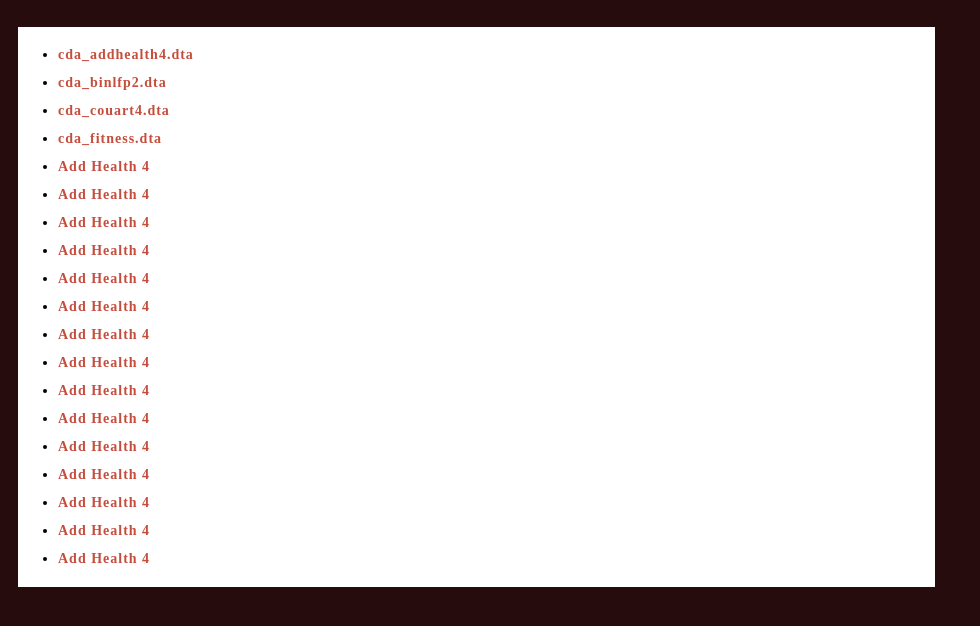
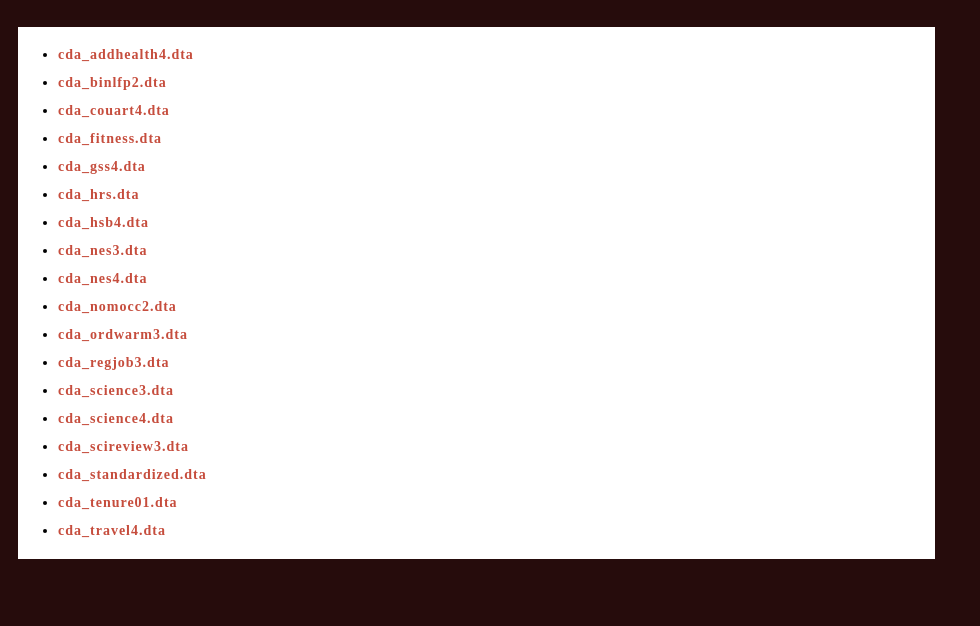
Before and after one commit to shawnana79/shawnana79.github.io, a plain HTML site: page data.html in a window 1280 px wide. Shown: the part 98-724 px from the top of the page, without its empty margins (0-980 px from the left). Drawn offline with Linux system fonts and the light colour scheme; a web font is replaced by a local one.

Commit message:
Update data.html

```diff
--- a/data.html
+++ b/data.html
@@ -15,22 +15,20 @@
         <li> <a title "cda_binlfp2.dta" href="data\cda_binlfp2.dta" target="_blank" rel="noopener" >cda_binlfp2.dta </a> </li>
         <li> <a title "cda_couart4.dta" href="data\cda_couart4.dta" target="_blank" rel="noopener" > cda_couart4.dta </a> </li>
         <li> <a title "cda_fitness.dta" href="data\cda_fitness.dta" target="_blank" rel="noopener" > cda_fitness.dta </a> </li>
-        <li> <a title "addhealth4" href="data\cda_addhealth4.dta" target="_blank" rel="noopener" > Add Health 4 </a> </li>
-        <li> <a title "addhealth4" href="data\cda_addhealth4.dta" target="_blank" rel="noopener" > Add Health 4 </a> </li>
-        <li> <a title "addhealth4" href="data\cda_addhealth4.dta" target="_blank" rel="noopener" > Add Health 4 </a> </li>
-        <li> <a title "addhealth4" href="data\cda_addhealth4.dta" target="_blank" rel="noopener" > Add Health 4 </a> </li>
-        <li> <a title "addhealth4" href="data\cda_addhealth4.dta" target="_blank" rel="noopener" > Add Health 4 </a> </li>
-        <li> <a title "addhealth4" href="data\cda_addhealth4.dta" target="_blank" rel="noopener" > Add Health 4 </a> </li>
-        <li> <a title "addhealth4" href="data\cda_addhealth4.dta" target="_blank" rel="noopener" > Add Health 4 </a> </li>
-        <li> <a title "addhealth4" href="data\cda_addhealth4.dta" target="_blank" rel="noopener" > Add Health 4 </a> </li>
-        <li> <a title "addhealth4" href="data\cda_addhealth4.dta" target="_blank" rel="noopener" > Add Health 4 </a> </li>
-        <li> <a title "addhealth4" href="data\cda_addhealth4.dta" target="_blank" rel="noopener" > Add Health 4 </a> </li>
-        <li> <a title "addhealth4" href="data\cda_addhealth4.dta" target="_blank" rel="noopener" > Add Health 4 </a> </li>
-        <li> <a title "addhealth4" href="data\cda_addhealth4.dta" target="_blank" rel="noopener" > Add Health 4 </a> </li>
-        <li> <a title "addhealth4" href="data\cda_addhealth4.dta" target="_blank" rel="noopener" > Add Health 4 </a> </li>
-        <li> <a title "addhealth4" href="data\cda_addhealth4.dta" target="_blank" rel="noopener" > Add Health 4 </a> </li>
-        <li> <a title "addhealth4" href="data\cda_addhealth4.dta" target="_blank" rel="noopener" > Add Health 4 </a> </li>
-
+        <li> <a title "cda_gss4.dta" href="data\cda_gss4.dta" target="_blank" rel="noopener" > cda_gss4.dta </a> </li>
+        <li> <a title "cda_hrs.dta" href="data\cda_hrs.dta" target="_blank" rel="noopener" > cda_hrs.dta </a> </li>
+        <li> <a title "cda_hsb4.dta" href="data\cda_hsb4.dta" target="_blank" rel="noopener" > cda_hsb4.dta </a> </li>
+        <li> <a title "cda_nes3.dta" href="data\cda_nes3.dta" target="_blank" rel="noopener" > cda_nes3.dta </a> </li>
+        <li> <a title "cda_nes4.dta" href="data\cda_nes4.dta" target="_blank" rel="noopener" > cda_nes4.dta </a> </li>
+        <li> <a title "cda_nomocc2.dta" href="data\cda_nomocc2.dta" target="_blank" rel="noopener" > cda_nomocc2.dta </a> </li>
+        <li> <a title "cda_ordwarm3.dta" href="data\cda_ordwarm3.dta" target="_blank" rel="noopener" > cda_ordwarm3.dta </a> </li>
+        <li> <a title "cda_regjob3.dta" href="data\cda_regjob3.dta" target="_blank" rel="noopener" > cda_regjob3.dta </a> </li>
+        <li> <a title "cda_science3.dta" href="data\cda_science3.dta" target="_blank" rel="noopener" > cda_science3.dta </a> </li>
+        <li> <a title "cda_science4.dta" href="data\cda_science4.dta" target="_blank" rel="noopener" > cda_science4.dta </a> </li>
+        <li> <a title "cda_scireview3.dta" href="data\cda_scireview3.dta" target="_blank" rel="noopener" > cda_scireview3.dta </a> </li>
+        <li> <a title "cda_standardized.dta" href="data\cda_standardized.dta" target="_blank" rel="noopener" > cda_standardized.dta </a> </li>
+        <li> <a title "cda_tenure01.dta" href="data\cda_tenure01.dta" target="_blank" rel="noopener" > cda_tenure01.dta </a> </li>
+        <li> <a title "cda_travel4.dta" href="data\cda_travel4.dta" target="_blank" rel="noopener" > cda_travel4.dta </a> </li>
       </ul>
     </div>
   <div id="clear"></div>
```
